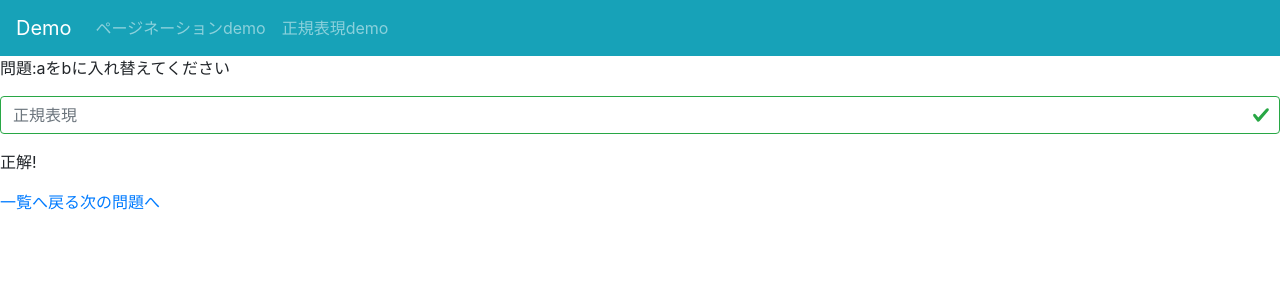
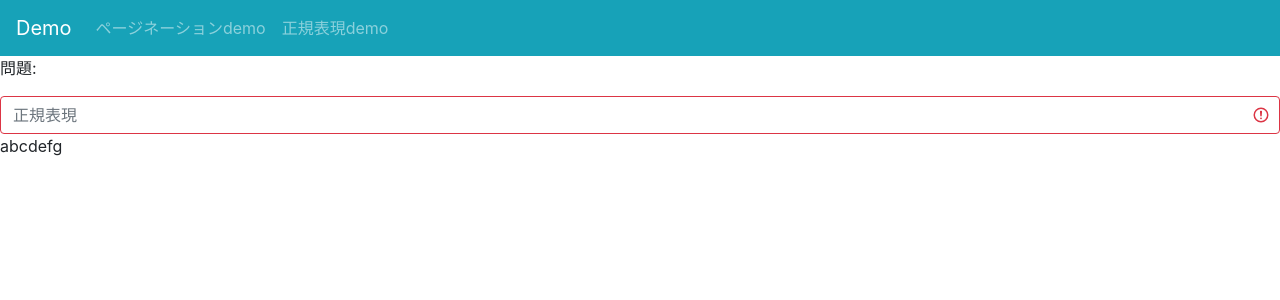
Before and after one commit to sou0913/nuxt_proto, a Nuxt app: page /problem/1 in a window 1280 px wide. Shown: the top 300 px of the page. Built offline with nearby package versions, Linux system fonts and the light colour scheme; no server answers.

Commit message:
問題から一致した部分を赤にし、成否判定を出す

```diff
--- a/pages/problem/_id.vue
+++ b/pages/problem/_id.vue
@@ -1,9 +1,9 @@
 <template>
   <div>
-    <p>問題:aをbに入れ替えてください</p>
+    <p>問題: {{ title }}</p>
     <b-form-input v-model="regex" :state="regexState" placeholder="正規表現"></b-form-input>
     <!-- <b-form-input v-model="replacement" placeholder="置換後文字列"></b-form-input> -->
-    <p>{{ target }}</p>
+    <p v-html="coloredText"></p>
     <div v-show="regexState">
     <p>正解!</p>
     <nuxt-link to="/regex">一覧へ戻る</nuxt-link>
@@ -18,16 +18,22 @@ export default {
     return {
       regex: '',
       // replacement: '',
-      target: ''
+      title: '',
+      target: 'abc',
+      text: 'abcdefg',
     };
   },
   computed: {
     regexState() {
-      return this.target == this.target.match(this.regex) ? true : false
+      return this.target == this.text.match(this.regex) ? true : false
+    },
+    coloredText() {
+      return this.text.replace(new RegExp(`([\s\S]*)(${this.regex})([\s\S]*)`), "<font color='red'>$2</font>")
     }
   },
   async fetch() {
     const response = await this.$axios.$get(`/problems/${this.$route.params.id}`)
+    this.title = response['title']
     this.target = response['target']
   }
 };
```
